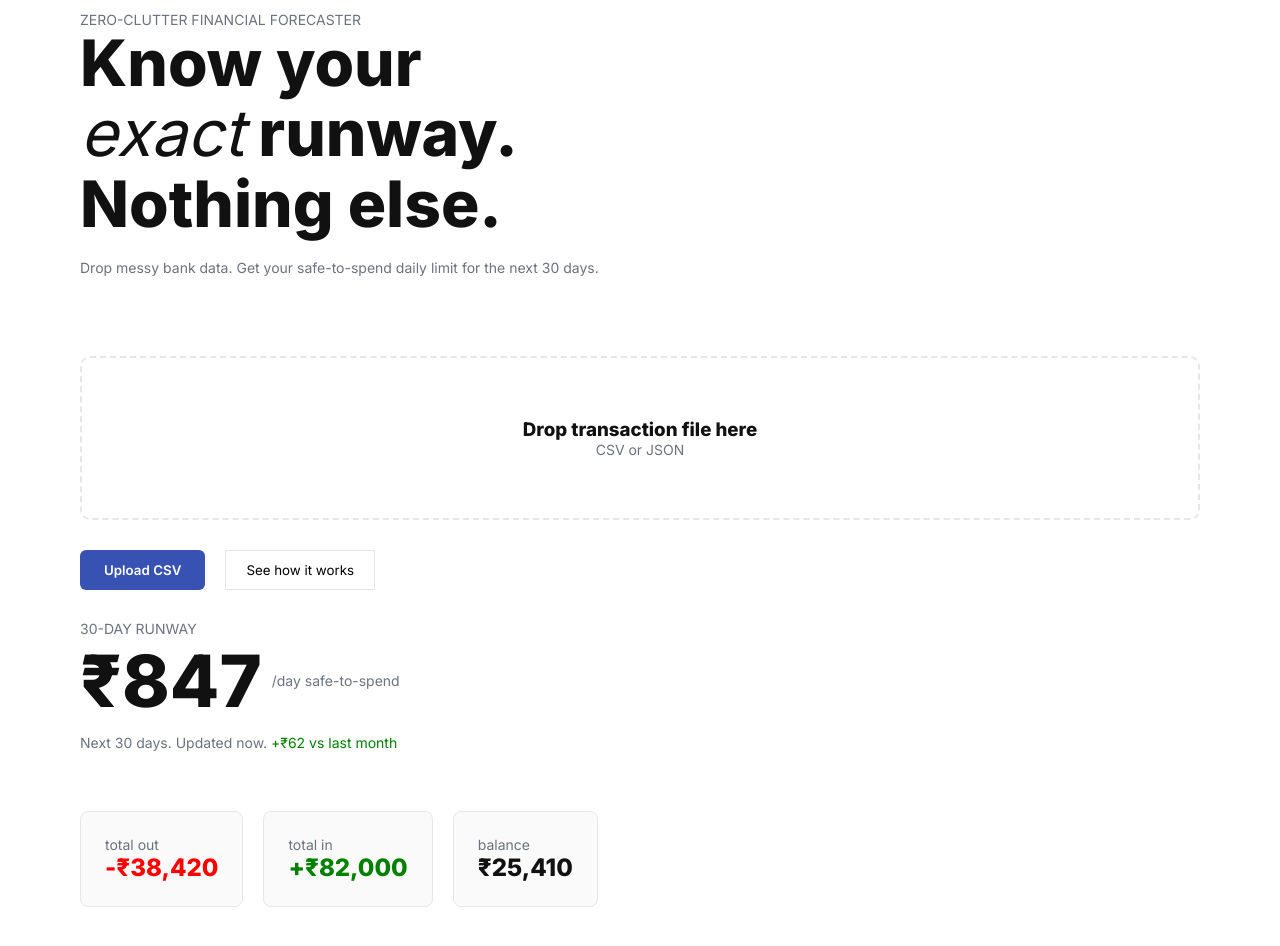
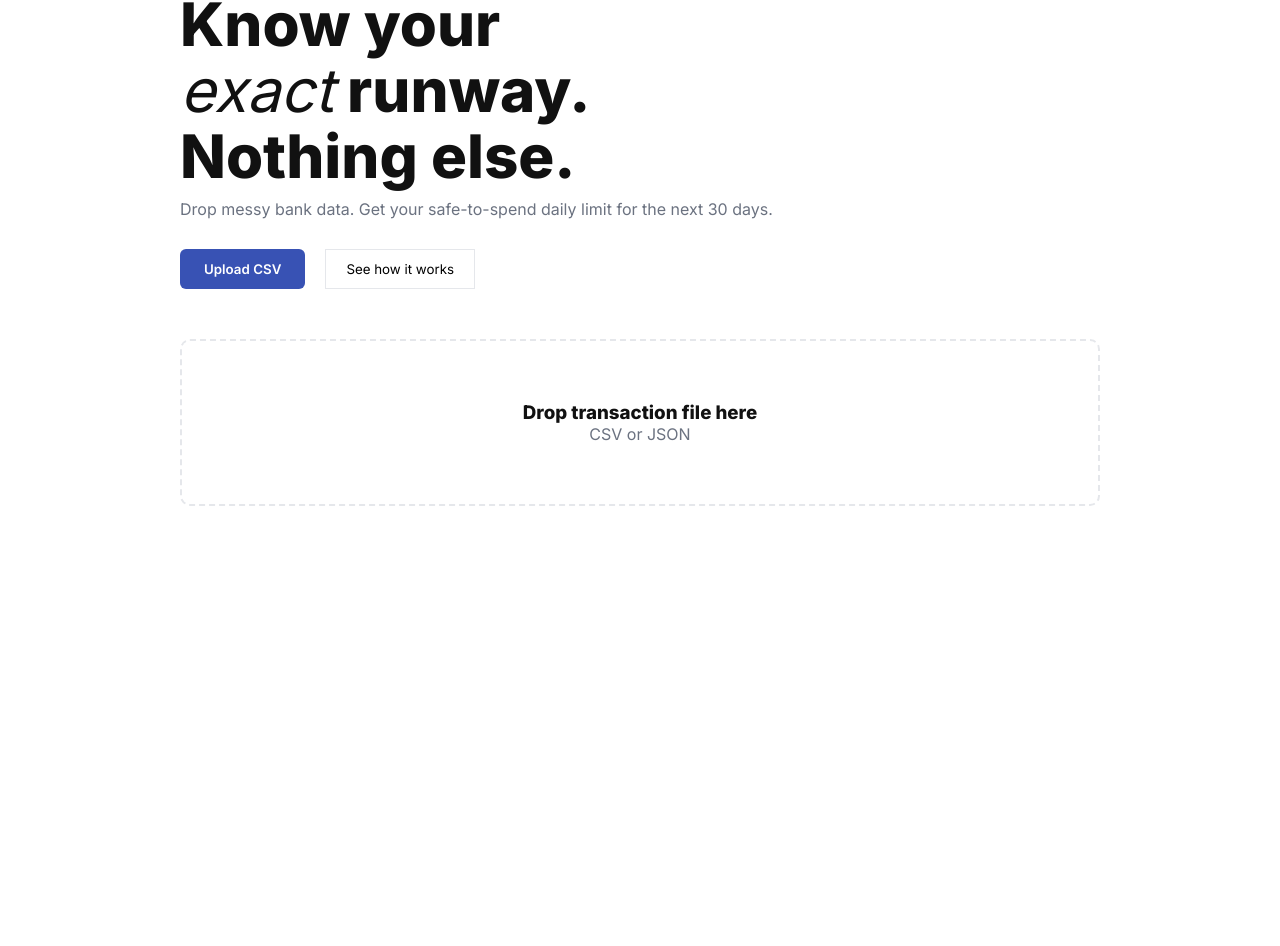
Before and after one commit to DiyaMulakkal/Untangle_zeroClutter, a Next.js app: page / in a window 1280 px wide. Shown: the part 118-1064 px from the top of the page. After the commit the page ends 800 px from the top, so only its background shows below. Built offline with nearby package versions, Linux system fonts and the light colour scheme.

Commit message:
upload stuff

```diff
--- a/app/page.tsx
+++ b/app/page.tsx
@@ -1,73 +1,111 @@
+"use client";
+
+import { useRef, useState } from "react";
+
 export default function Home() {
+    const fileInputRef = useRef<HTMLInputElement>(null);
+    const [summary, setSummary] = useState<any>(null);
+    const [loading, setLoading] = useState(false);
+
+    const handleClick = () => {
+        fileInputRef.current?.click();
+    };
+
+    const handleFileChange = async (e: any) => {
+        const file = e.target.files[0];
+        if (!file) return;
+
+        const formData = new FormData();
+        formData.append("file", file);
+
+        try {
+            setLoading(true);
+
+            await fetch("/api/upload", {
+                method: "POST",
+                body: formData,
+            });
+
+            const res = await fetch("/api/summary");
+            const data = await res.json();
+
+            setSummary(data);
+        } catch (err) {
+            console.error(err);
+            alert("Something went wrong");
+        } finally {
+            setLoading(false);
+        }
+    };
+
     return (
-        <main style={{ padding: "40px", maxWidth: "1200px", margin: "auto" }}>
+        <main style={{ padding: "40px", maxWidth: "1000px", margin: "auto" }}>
 
-            {/* NAVBAR */}
-            <div style={{ display: "flex", justifyContent: "space-between", marginBottom: "60px" }}>
-                <h2>Untangle</h2>
+            <h2 style={{ marginBottom: "20px" }}>Untangle</h2>
 
-            </div>
+            <p style={{ color: "#6b7280" }}>ZERO-CLUTTER FINANCIAL FORECASTER</p>
 
-            {/* HERO */}
-            <div style={{ marginBottom: "80px" }}>
-                <p className="subtle">ZERO-CLUTTER FINANCIAL FORECASTER</p>
-
-                <h1 className="heading">
+            <h1 style={{ fontSize: "60px", fontWeight: 800, lineHeight: 1.1 }}>
                 Know your <br />
                 <span style={{ fontStyle: "italic", fontWeight: 400 }}>exact</span> runway. <br />
                 Nothing else.
             </h1>
 
-                <p className="subtle" style={{ marginTop: "20px" }}>
+            <p style={{ color: "#6b7280", marginTop: "10px" }}>
                 Drop messy bank data. Get your safe-to-spend daily limit for the next 30 days.
             </p>
 
+            <div style={{ marginTop: "30px", display: "flex", gap: "20px" }}>
+                <button onClick={handleClick} className="btn-primary">
+                    Upload CSV
+                </button>
+
+                <button className="btn-outline">
+                    See how it works
+                </button>
             </div>
 
-            {/* UPLOAD BOX */}
-            <div className="upload" style={{ display: "flex align-items-center justify-content-center" }}>
-                <div className="upload-box" style={{ marginBottom: "30px" }}>
+            <div
+                onClick={handleClick}
+                style={{
+                    marginTop: "50px",
+                    border: "2px dashed #e5e7eb",
+                    padding: "60px",
+                    textAlign: "center",
+                    borderRadius: "10px",
+                    cursor: "pointer",
+                }}
+            >
                 <h3>Drop transaction file here</h3>
-                    <p className="subtle">CSV or JSON</p>
+                <p style={{ color: "#6b7280" }}>CSV or JSON</p>
             </div>
-                <div style={{ marginTop: "10px", marginBottom: "30px", display: "flex", gap: "20px" }}>
-                    <button className="btn-primary">Upload CSV</button>
-                    <button className="btn-outline">See how it works</button>
+
+            <input
+                type="file"
+                ref={fileInputRef}
+                style={{ display: "none" }}
+                onChange={handleFileChange}
+            />
+
+            {loading && <p style={{ marginTop: "20px" }}>Processing...</p>}
+
+            {summary && (
+                <div style={{ marginTop: "40px" }}>
+                    <h1 style={{ fontSize: "50px" }}>
+                        ₹{summary.daily} / day
+                    </h1>
+
+                    <p style={{ marginTop: "10px", color: "green" }}>
+                        Updated just now
+                    </p>
+
+                    <div style={{ marginTop: "20px" }}>
+                        <p>Total In: ₹{summary.totalIn}</p>
+                        <p>Total Out: ₹{summary.totalOut}</p>
+                        <p>Balance: ₹{summary.balance}</p>
                     </div>
                 </div>
-
-            {/* RESULT SECTION */}
-            <div style={{ marginBottom: "60px" }}>
-                <p className="subtle">30-DAY RUNWAY</p>
-
-                <div style={{ display: "flex", alignItems: "center", gap: "10px" }}>
-                    <span className="big-number">₹847</span>
-                    <span className="subtle">/day safe-to-spend</span>
-                </div>
-
-                <p className="subtle" style={{ marginTop: "10px" }}>
-                    Next 30 days. Updated now. <span style={{ color: "green" }}>+₹62 vs last month</span>
-                </p>
-            </div>
-
-            {/* STATS */}
-            <div style={{ display: "flex", gap: "20px", marginBottom: "60px" }}>
-                <div className="card">
-                    <p className="subtle">total out</p>
-                    <h2 style={{ color: "red" }}>-₹38,420</h2>
-                </div>
-
-                <div className="card">
-                    <p className="subtle">total in</p>
-                    <h2 style={{ color: "green" }}>+₹82,000</h2>
-                </div>
-
-                <div className="card">
-                    <p className="subtle">balance</p>
-                    <h2>₹25,410</h2>
-                </div>
-            </div>
-
+            )}
         </main>
     );
 }
```
Lines whose indentation alone changed are shown as unchanged.
